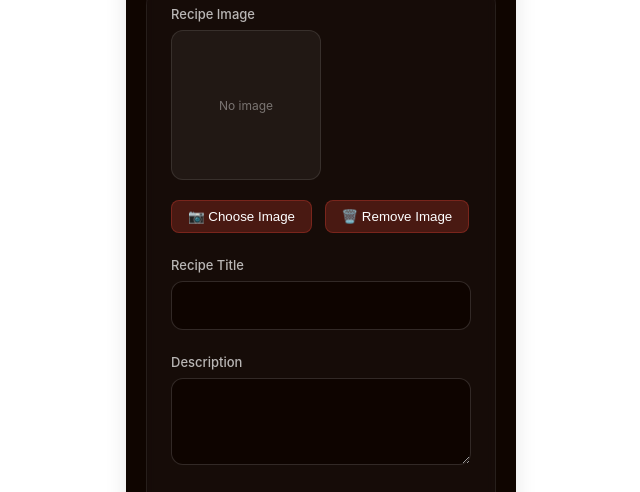
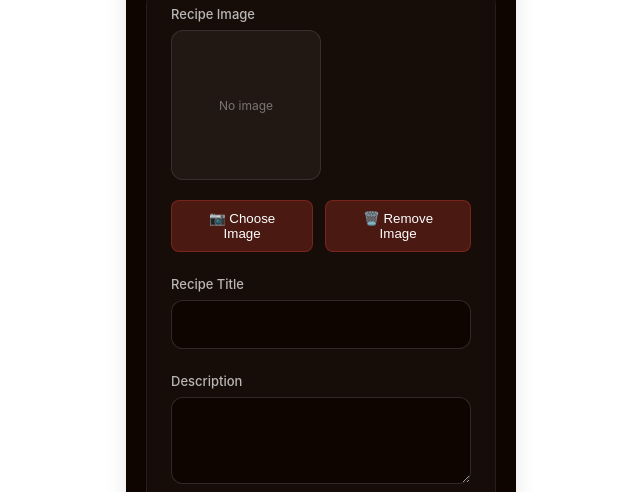
Before and after one commit to Erimoto6/cooking-app, a Flask app: template templates/edit_recipe.html in a window 1280 px wide. Shown: the part 177-669 px from the top of the page, without its empty margins (319-959 px from the left). Run offline with Flask 3, Linux system fonts and the light colour scheme; the template is opened without the code that fills it, so the values that code supplies are empty; some libraries are stand-ins or nearby versions.

Commit message:
UI uodate for edit image

```diff
--- a/templates/edit_recipe.html
+++ b/templates/edit_recipe.html
@@ -289,6 +289,20 @@
     border: 1px solid rgba(244, 67, 54, 0.3);
   }
 
+  .upload-btn {
+    padding: 10px 20px;
+    background: rgba(192,57,43,0.3);
+    border: 1px solid rgba(192,57,43,0.4);
+    border-radius: 8px;
+    color: white;
+    cursor: pointer;
+    transition: all 0.2s;
+  }
+
+  .upload-btn:active {
+    transform: scale(0.96);
+  }
+
   @keyframes modalSlideUp {
     from {
       opacity: 0;
@@ -323,8 +337,10 @@
         </div>
         <input type="file" id="recipeImageInput" accept="image/*" style="display: none;">
         <input type="hidden" id="imageUrl" name="image_url" value="{{ recipe.image_url or '' }}">
-        <button type="button" class="upload-btn" onclick="document.getElementById('recipeImageInput').click()">📷 Choose Image</button>
-        <button type="button" class="upload-btn" onclick="removeImage()" style="margin-left: 8px;">🗑️ Remove Image</button>
+        <div style="display: flex; gap: 12px; margin-top: 10px;">
+          <button type="button" class="upload-btn" onclick="document.getElementById('recipeImageInput').click()">📷 Choose Image</button>
+          <button type="button" class="upload-btn" onclick="removeImage()">🗑️ Remove Image</button>
+        </div>
       </div>
 
       <div class="form-group">
```
